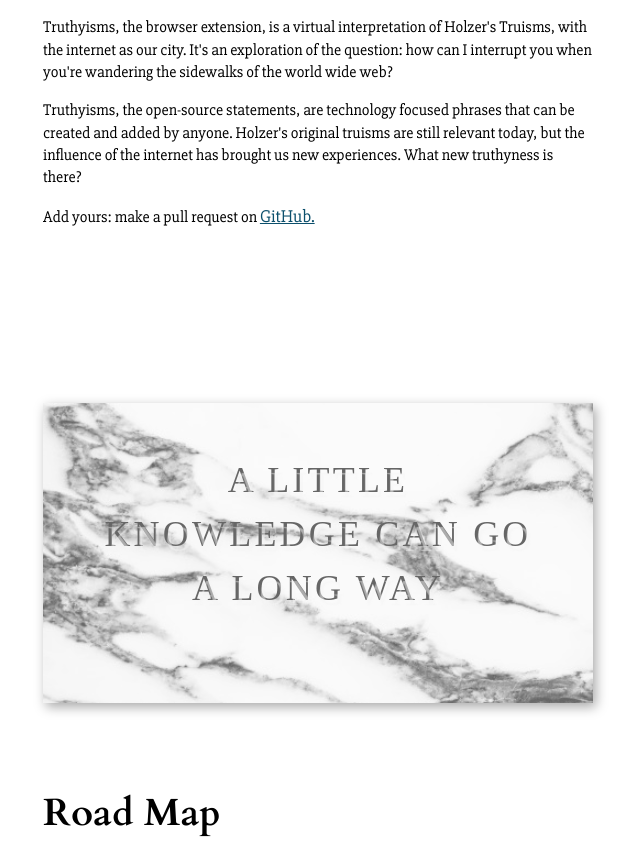
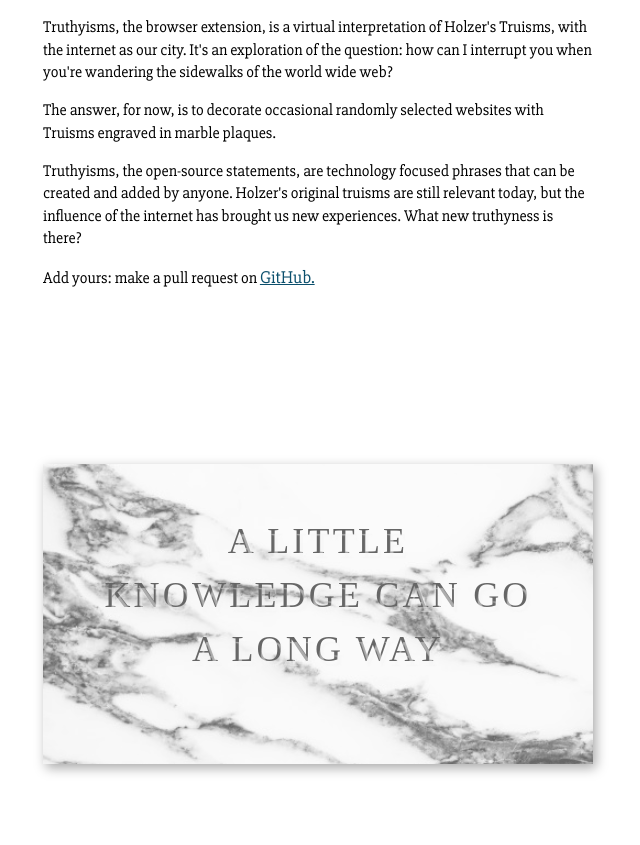
Before and after one commit to sajoy/truthyisms, a browser extension: page index.html in a window 1280 px wide. Shown: the part 2709-3554 px from the top of the page, without its empty margins (322-962 px from the left). Drawn offline with Linux system fonts and the light colour scheme.

Commit message:
update copy

```diff
--- a/index.html
+++ b/index.html
@@ -41,6 +41,7 @@
         <article id="truthyisms">
             <h2>Truthyisms</h2>
             <p>Truthyisms, the browser extension, is a virtual interpretation of Holzer's Truisms, with the internet as our city. It's an exploration of the question: how can I interrupt you when you're wandering the sidewalks of the world wide web? </p>
+            <p>The answer, for now, is to decorate occasional randomly selected websites with Truisms engraved in marble plaques.</p>
             <p>Truthyisms, the open-source statements, are technology focused phrases that can be created and added by anyone. Holzer's original truisms are still relevant today, but the influence of the internet has brought us new experiences. What new truthyness is there?</p>
             <p>Add yours: make a pull request on <a href="https://github.com/sajoy/truthyisms/issues" target="_blank">GitHub.</a></p>
         </article>
```
